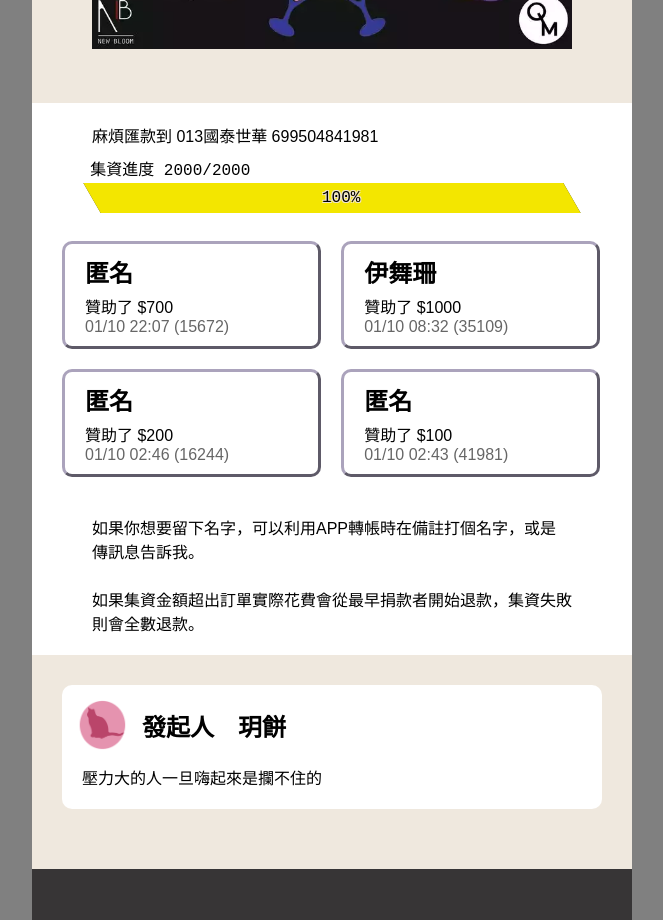
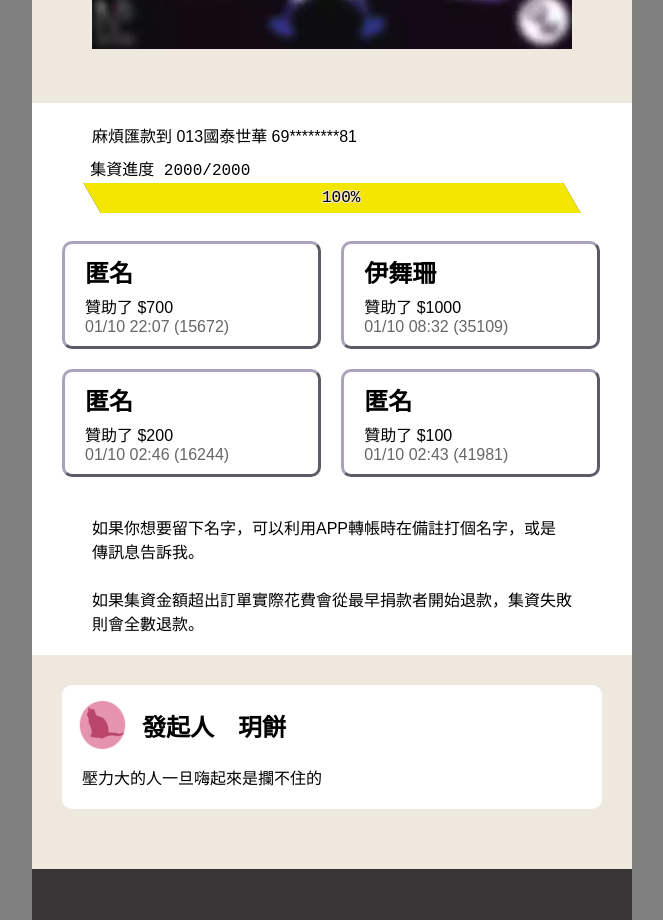
Before and after one commit to SherryYueChiu/Crowdfunding, a Vue app: page / in a window 1280 px wide. Shown: the part 980-1900 px from the top of the page, without its empty margins (308-971 px from the left). Built offline with nearby package versions, Linux system fonts and the light colour scheme; grey boxes are pictures that could not be loaded.

Commit message:
活動結束後移除敏感資訊

```diff
--- a/src/components/Atteendee.vue
+++ b/src/components/Atteendee.vue
@@ -32,7 +32,7 @@ funded.value = attendeeList.value.reduce((total, attendee) => {
   <div class="wrapper">
     <div class="copywriting">
       <p>
-        麻煩匯款到 013國泰世華 699504841981
+        麻煩匯款到 013國泰世華 69********81
       </p><br />
       <p><br />
       <div class="range" :style="('--p:' + Math.floor(100 * funded / fundTarget))">
```
Also changed, not shown: public/2401_TNParty.webp.
